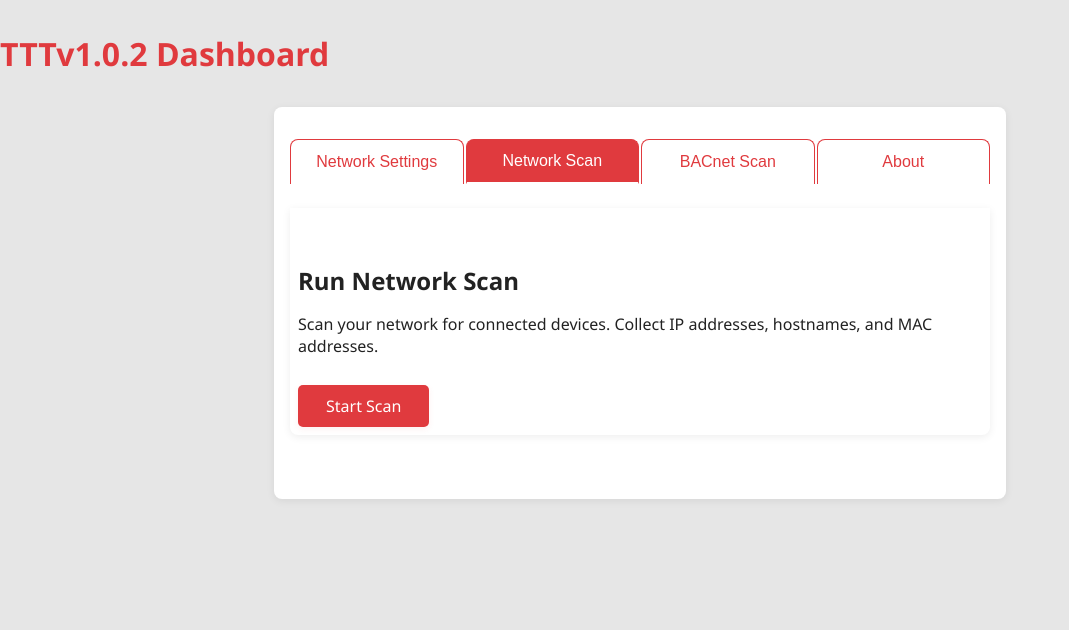
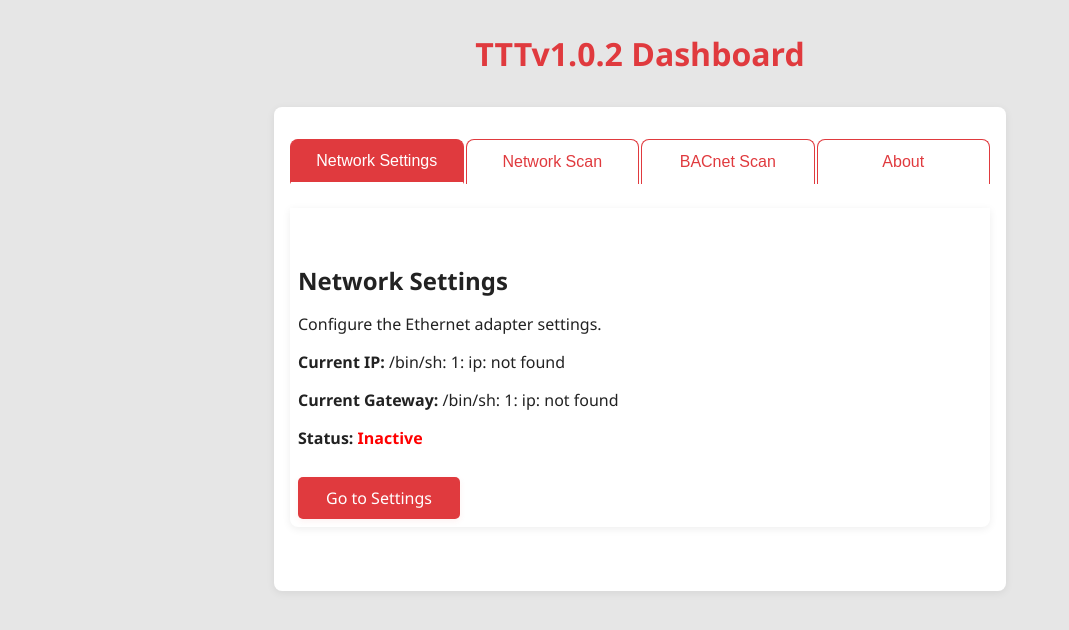
Before and after one commit to makeitworkok/TTTv1.0.2, a Flask app: page / in a window 1280 px wide. Shown: the top 630 px of the page, without its empty margins (0-1069 px from the left). Run offline with Flask 3, Linux system fonts and the light colour scheme; parts of the project's set-up code (start-up, migrations or seed data) failed here and were passed over.

Commit message:
UI updates

```diff
--- a/templates/bacnet.html
+++ b/templates/bacnet.html
@@ -5,7 +5,7 @@
   <title>BACnet Who-Is Scan</title>
   <style>
     body { background: #e6e6e6; color: #222; font-family: 'Segoe UI', Arial, sans-serif; margin: 0; }
-    h1 { color: #e03a3e; margin-top: 32px; font-size: 2em; }
+    h1 { color: #e03a3e; margin-top: 32px; font-size: 2em; text-align: center; }
     h2 { margin-top: 32px; margin-bottom: 16px; }
     .main-content { background: #fff; border-radius: 8px; box-shadow: 0 2px 8px rgba(0,0,0,0.07); max-width: 700px; width: 100%; padding: 32px 16px; margin: 32px auto; }
     table { width: 100%; border-collapse: collapse; margin-bottom: 16px; }
--- a/templates/index.html
+++ b/templates/index.html
@@ -5,7 +5,7 @@
   <title>TTTv1.0.2 Dashboard</title>
   <style>
     body { background: #e6e6e6; color: #222; font-family: 'Segoe UI', Arial, sans-serif; margin: 0; }
-    h1 { color: #e03a3e; margin-top: 32px; font-size: 2em; }
+    h1 { color: #e03a3e; margin-top: 32px; font-size: 2em; text-align: center; }
     h2 { margin-top: 32px; margin-bottom: 16px; }
     .main-content { background: #fff; border-radius: 8px; box-shadow: 0 2px 8px rgba(0,0,0,0.07); max-width: 700px; width: 100%; padding: 32px 16px; margin: 32px auto; }
     .tabs { display: flex; flex-wrap: wrap; margin-bottom: 24px; }
@@ -56,17 +56,13 @@
   <h1>TTTv1.0.2 Dashboard</h1>
   <div class="main-content">
     <div class="tabs">
-      <button class="tab" onclick="showTab(1)">Network Settings</button>
-      <button class="tab active" onclick="showTab(0)">Network Scan</button>
+      <button class="tab active" onclick="showTab(0)">Network Settings</button>
+      <button class="tab" onclick="showTab(1)">Network Scan</button>
       <button class="tab" onclick="showTab(2)">BACnet Scan</button>
       <button class="tab" onclick="showTab(3)">About</button>
     </div>
+
     <div class="tab-content active">
-      <h2>Run Network Scan</h2>
-      <p>Scan your network for connected devices. Collect IP addresses, hostnames, and MAC addresses.</p>
-      <a href="/scan" class="button">Start Scan</a>
-    </div>
-    <div class="tab-content">
       <h2>Network Settings</h2>
       <p>Configure the Ethernet adapter settings.</p>
       <p><b>Current IP:</b> {{ current_ip }}</p>
@@ -80,6 +76,11 @@
         {% endif %}
       </p>
       <a href="/network" class="button">Go to Settings</a>
+    </div>
+        <div class="tab-content">
+      <h2>Run Network Scan</h2>
+      <p>Scan your network for connected devices. Collect IP addresses, hostnames, and MAC addresses.</p>
+      <a href="/scan" class="button">Start Scan</a>
     </div>
     <div class="tab-content">
       <h2>Run BACnet Scan</h2>
--- a/templates/network.html
+++ b/templates/network.html
@@ -5,7 +5,7 @@
   <title>Network Settings - TTTv1.0.2 Dashboard</title>
   <style>
     body { background: #e6e6e6; color: #222; font-family: 'Segoe UI', Arial, sans-serif; margin: 0; }
-    h1 { color: #e03a3e; margin-top: 32px; font-size: 2em; }
+    h1 { color: #e03a3e; margin-top: 32px; font-size: 2em; text-align: center; }
     h2 { margin-top: 32px; margin-bottom: 16px; }
     .main-content { background: #fff; border-radius: 8px; box-shadow: 0 2px 8px rgba(0,0,0,0.07); max-width: 700px; width: 100%; padding: 32px 16px; margin: 32px auto; }
     table { width: 100%; border-collapse: collapse; margin-bottom: 16px; }
--- a/templates/scan.html
+++ b/templates/scan.html
@@ -5,7 +5,7 @@
   <title>ARP Scan - TTTv1.0.2 Dashboard</title>
   <style>
     body { background: #e6e6e6; color: #222; font-family: 'Segoe UI', Arial, sans-serif; margin: 0; }
-    h1 { color: #e03a3e; margin-top: 32px; font-size: 2em; }
+    h1 { color: #e03a3e; margin-top: 32px; font-size: 2em; text-align: center; }
     h2 { margin-top: 32px; margin-bottom: 16px; }
     .main-content { background: #fff; border-radius: 8px; box-shadow: 0 2px 8px rgba(0,0,0,0.07); max-width: 700px; width: 100%; padding: 32px 16px; margin: 32px auto; }
     table { width: 100%; border-collapse: collapse; margin-bottom: 16px; }
```
